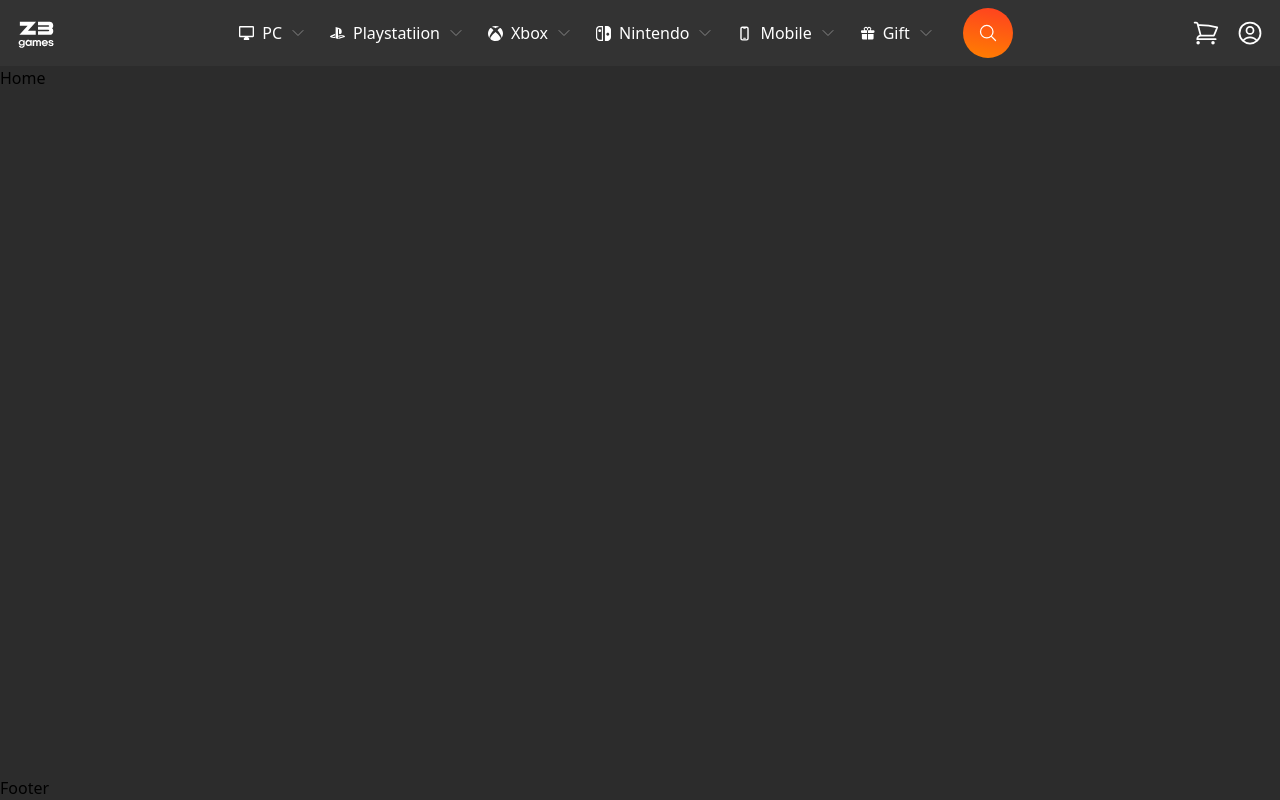
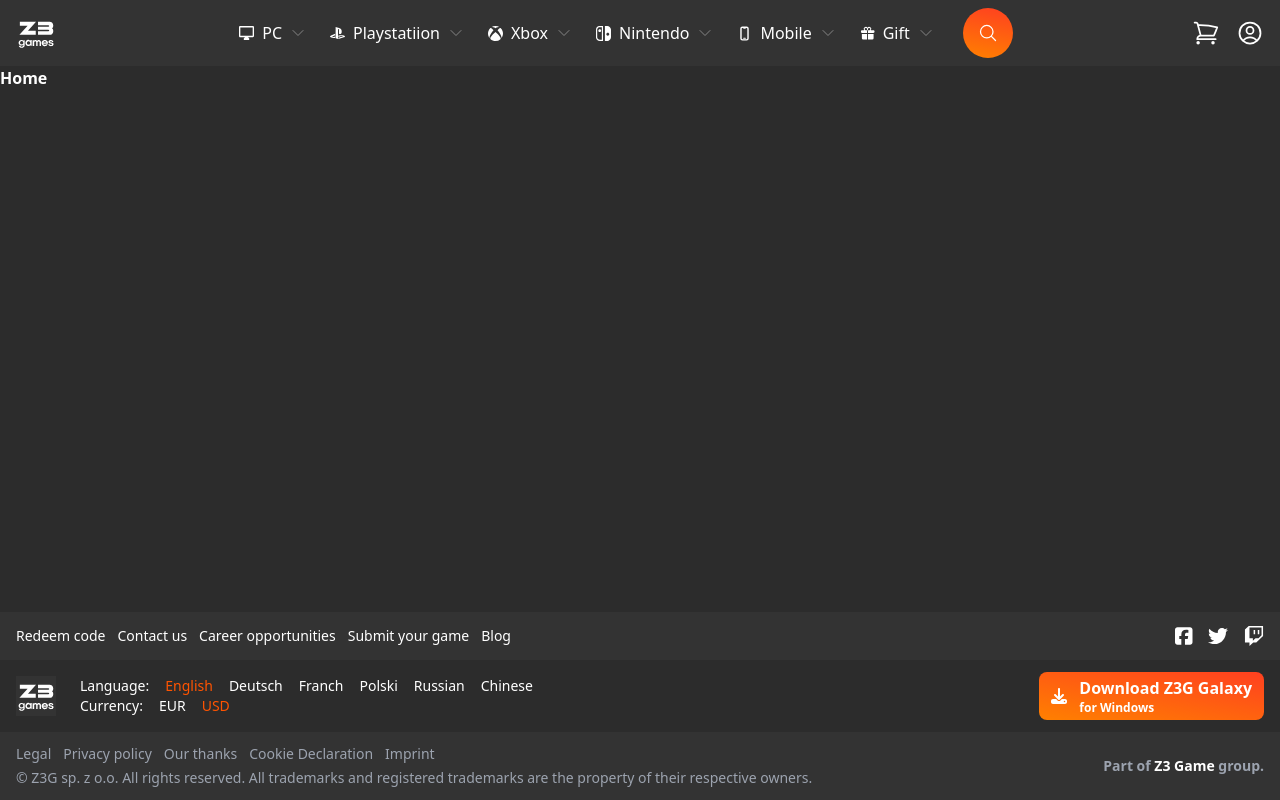
Before and after one commit to codingzeus1218999/z3game-frontend, a Next.js app: page / in a window 1280 px wide. Built offline with nearby package versions, Linux system fonts and the light colour scheme.

Commit message:
Finished footer

```diff
--- a/components/footer/index.js
+++ b/components/footer/index.js
@@ -1,5 +1,160 @@
+import Link from "next/link";
+import Image from "next/image";
+import { motion } from "framer-motion";
+import variables from "@/styles/variables.module.scss";
+import { FontAwesomeIcon } from "@fortawesome/react-fontawesome";
+import {
+  faFacebookSquare,
+  faTwitch,
+  faTwitter,
+} from "@fortawesome/free-brands-svg-icons";
+import { faDownload } from "@fortawesome/free-solid-svg-icons";
+
 import styles from "./style.module.scss";
+import images from "public/images";
+import InlineSelect from "../inlineSelect";
+import { useState } from "react";
+
+const linkPages = [
+  { link: "/", title: "Redeem code" },
+  { link: "/", title: "Contact us" },
+  { link: "/", title: "Career opportunities" },
+  { link: "/", title: "Submit your game" },
+  { link: "/", title: "Blog" },
+];
+
+const linkPagesSecond = [
+  { link: "/", title: "Legal" },
+  { link: "/", title: "Privacy policy" },
+  { link: "/", title: "Our thanks" },
+  { link: "/", title: "Cookie Declaration" },
+  { link: "/", title: "Imprint" },
+];
+
+const languages = [
+  { value: "english", title: "English" },
+  { value: "deutsch", title: "Deutsch" },
+  { value: "franch", title: "Franch" },
+  { value: "polski", title: "Polski" },
+  { value: "russian", title: "Russian" },
+  { value: "chinese", title: "Chinese" },
+];
+
+const currencies = [
+  { value: "eur", title: "EUR" },
+  { value: "usd", title: "USD" },
+];
+
+const pageLinkAnimation = {
+  initial: { color: "#ffffff" },
+  whileHover: { color: variables.primaryColor },
+  transition: { duration: 0.2 },
+};
 
 export default function Footer() {
-  return <footer>Footer</footer>;
+  const [language, setLanguage] = useState("english");
+  const [currency, setCurrency] = useState("usd");
+
+  return (
+    <footer className={styles.footerContainer}>
+      <div className={`${styles.firstSection} al-container`}>
+        <div className={styles.pages}>
+          {linkPages.map((l, _idx) => (
+            <Link href={l.link} key={_idx}>
+              <motion.p {...pageLinkAnimation} className={styles.pageLink}>
+                {l.title}
+              </motion.p>
+            </Link>
+          ))}
+        </div>
+        <div className={styles.socials}>
+          <Link href="/">
+            <motion.div {...pageLinkAnimation}>
+              <FontAwesomeIcon icon={faFacebookSquare} size="lg" />
+            </motion.div>
+          </Link>
+          <Link href="/">
+            <motion.div {...pageLinkAnimation}>
+              <FontAwesomeIcon icon={faTwitter} size="lg" />
+            </motion.div>
+          </Link>
+          <Link href="/">
+            <motion.div {...pageLinkAnimation}>
+              <FontAwesomeIcon icon={faTwitch} size="lg" />
+            </motion.div>
+          </Link>
+        </div>
+      </div>
+      <div className={styles.secondSection}>
+        <div className={`${styles.section} al-container`}>
+          <div className="flex items-center gap-6">
+            <Link href="/" className="hidden md:block">
+              <Image src={images.Logo} width={40} height={40} />
+            </Link>
+            <div className="flex flex-row justify-between md:flex-col flex-1">
+              <InlineSelect
+                items={languages}
+                value={language}
+                label="Language"
+                onChangeValue={(v) => setLanguage(v)}
+              />
+              <InlineSelect
+                items={currencies}
+                value={currency}
+                label="Currency"
+                onChangeValue={(v) => setCurrency(v)}
+              />
+            </div>
+          </div>
+          <div className="flex flex-col sm:flex-row items-center justify-between flex-wrap gap-2">
+            <div className="al-button-primary flex items-center gap-3">
+              <FontAwesomeIcon icon={faDownload} />
+              <div>
+                <p className="font-bold">Download Z3G Galaxy</p>
+                <p className="text-xs font-bold">for Windows</p>
+              </div>
+            </div>
+            <div className="flex items-center gap-4 md:hidden">
+              <Link href="/">
+                <motion.div {...pageLinkAnimation}>
+                  <FontAwesomeIcon icon={faFacebookSquare} size="lg" />
+                </motion.div>
+              </Link>
+              <Link href="/">
+                <motion.div {...pageLinkAnimation}>
+                  <FontAwesomeIcon icon={faTwitter} size="lg" />
+                </motion.div>
+              </Link>
+              <Link href="/">
+                <motion.div {...pageLinkAnimation}>
+                  <FontAwesomeIcon icon={faTwitch} size="lg" />
+                </motion.div>
+              </Link>
+            </div>
+          </div>
+        </div>
+      </div>
+      <div className={`${styles.thirdSection} al-container`}>
+        <div className="flex flex-col gap-4 md:gap-1">
+          <div className="flex gap-3 justify-center md:justify-start flex-wrap">
+            {linkPagesSecond.map((l, _idx) => (
+              <Link href={l.link} key={_idx}>
+                <p className="transition-all hover:text-primary whitespace-nowrap">
+                  {l.title}
+                </p>
+              </Link>
+            ))}
+          </div>
+          <p className="text-center md:text-left">
+            © Z3G sp. z o.o. All rights reserved. All trademarks and registered
+            trademarks are the property of their respective owners.
+          </p>
+        </div>
+        <div className="font-semibold whitespace-nowrap">
+          Part of <span className="text-white font-extrabold">Z3 Game</span>{" "}
+          group.
+        </div>
+      </div>
+    </footer>
+  );
 }
--- a/components/footer/style.module.scss
+++ b/components/footer/style.module.scss
@@ -0,0 +1,24 @@
+.footerContainer {
+  @apply bg-header-bg;
+  & .firstSection {
+    @apply py-3 flex justify-between items-center;
+    & .pages {
+      @apply flex items-center gap-3 flex-wrap justify-center;
+      & .pageLink {
+        @apply whitespace-nowrap text-sm;
+      }
+    }
+    & .socials {
+      @apply md:flex items-center gap-4 hidden;
+    }
+  }
+  & .secondSection {
+    @apply bg-body-bg;
+    & .section {
+      @apply py-3 flex md:flex-row md:items-center md:justify-between flex-col gap-2;
+    }
+  }
+  & .thirdSection {
+    @apply py-3 text-gray-400 flex flex-col md:flex-row items-center justify-between text-sm gap-4;
+  }
+}
--- a/components/header/index.js
+++ b/components/header/index.js
@@ -118,7 +118,7 @@
   return (
     <header className={styles.headerContainer}>
       <div className={styles.headerSubContainer}>
-        <div className={styles.header}>
+        <div className={`${styles.header} al-container`}>
           <div className={`${isOpenSearch ? "hidden lg:block" : "block"}`}>
             <Link href="/">
               <Image src={images.Logo} alt="logo" width={40} height={40} />
--- a/components/header/style.module.scss
+++ b/components/header/style.module.scss
@@ -3,7 +3,7 @@
   & .headerSubContainer {
     @apply bg-header-bg py-2;
     & .header {
-      @apply flex justify-between items-center container mx-auto px-4;
+      @apply flex justify-between items-center;
       & .headerRight {
         @apply lg:flex items-center gap-4;
       }
--- a/components/index.js
+++ b/components/index.js
@@ -2,5 +2,6 @@
 import Footer from "./footer";
 import MenuItem from "./menuItem";
 import MenuItemMobile from "./menuItemMobile";
+import InlineSelect from "./inlineSelect";
 
-export { Header, Footer, MenuItem, MenuItemMobile };
+export { Header, Footer, MenuItem, MenuItemMobile, InlineSelect };
--- /dev/null
+++ b/components/inlineSelect/index.js
@@ -0,0 +1,38 @@
+import { FontAwesomeIcon } from "@fortawesome/react-fontawesome";
+import styles from "./style.module.scss";
+import { faChevronDown } from "@fortawesome/free-solid-svg-icons";
+
+export default function InlineSelect({ items, value, label, onChangeValue }) {
+  return (
+    <div className={styles.container}>
+      <p>{label}:</p>
+      {items.map((item, _idx) => (
+        <p
+          onClick={() => onChangeValue(item.value)}
+          key={_idx}
+          className={`${styles.item} ${
+            item.value === value ? styles.active : ""
+          } hidden md:block`}
+        >
+          {item.title}
+        </p>
+      ))}
+      <div className="md:hidden relative">
+        <p className="text-primary cursor-pointer">
+          {items.filter((i) => i.value === value)?.[0]?.title}&nbsp;&nbsp;
+          <FontAwesomeIcon icon={faChevronDown} size="sm" />
+        </p>
+        <select
+          className="text-black absolute top-0 left-0 opacity-0 cursor-pointer"
+          onChange={({ target }) => onChangeValue(target.value)}
+        >
+          {items.map((item, _idx) => (
+            <option key={_idx} value={item.value}>
+              {item.title}
+            </option>
+          ))}
+        </select>
+      </div>
+    </div>
+  );
+}
--- /dev/null
+++ b/components/inlineSelect/style.module.scss
@@ -0,0 +1,12 @@
+.container {
+  @apply flex gap-4 text-white text-sm;
+  & .item {
+    @apply cursor-pointer transition-all;
+    &.active {
+      @apply text-primary;
+    }
+    &:hover {
+      @apply text-primary;
+    }
+  }
+}
--- a/pages/index.js
+++ b/pages/index.js
@@ -1,3 +1,3 @@
 export default function Home() {
-  return <div>Home</div>;
+  return <div className="text-white font-extrabold">Home</div>;
 }
--- a/styles/globals.scss
+++ b/styles/globals.scss
@@ -4,4 +4,24 @@
 
 :root {
   --fire-gradient: linear-gradient(10deg, #ff8000, transparent) #ff4020;
+  --fire-gradient-1: linear-gradient(10deg, #ff4020, transparent) #ff8000;
 }
+
+@layer base {
+  select:focus-visible {
+    @apply outline-none;
+  }
+}
+
+@layer components {
+  .al-container {
+    @apply container mx-auto px-4;
+  }
+  .al-button-primary {
+    @apply rounded-lg text-white px-3 py-1 cursor-pointer transition-all w-fit;
+    background: var(--fire-gradient);
+    &:hover {
+      background: var(--fire-gradient-1);
+    }
+  }
+}
```
Also changed, not shown: 1 other file (tests, documents, lock files or other folders).
